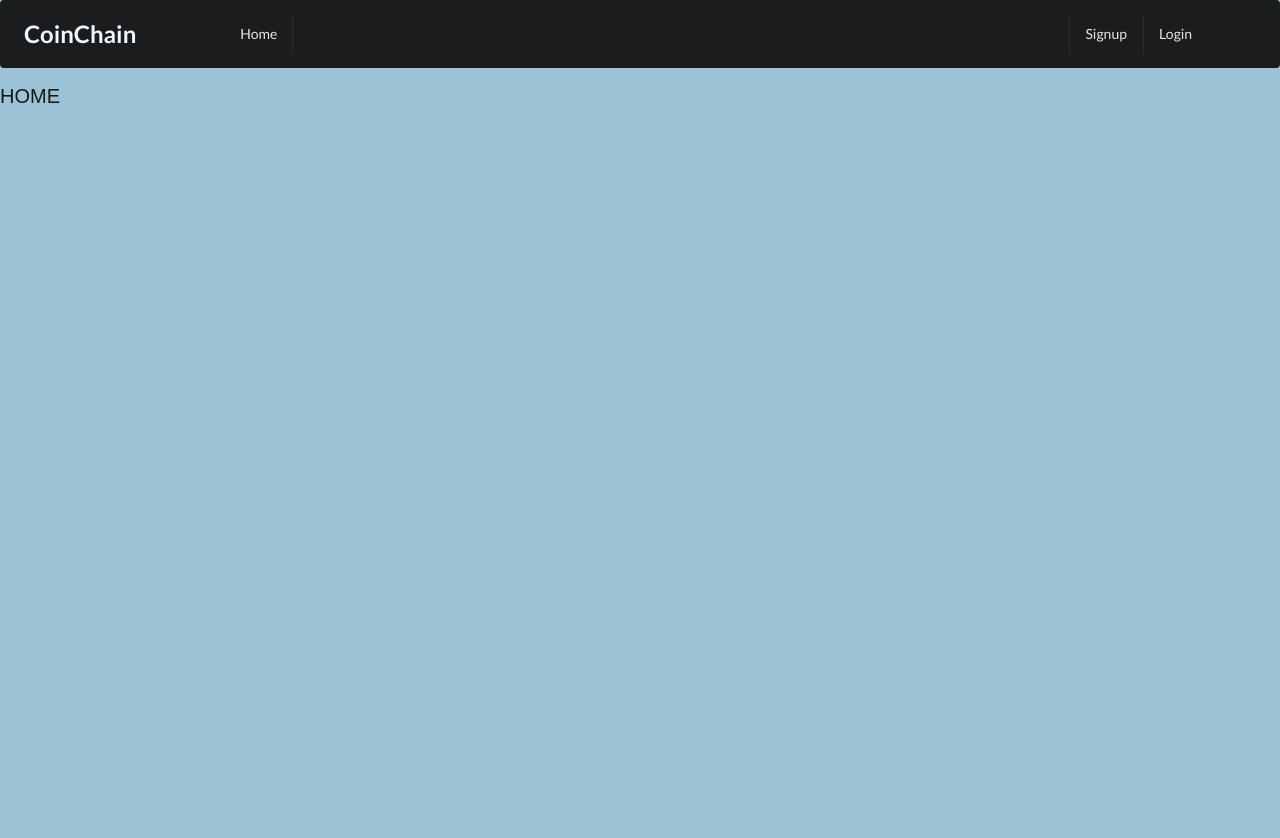
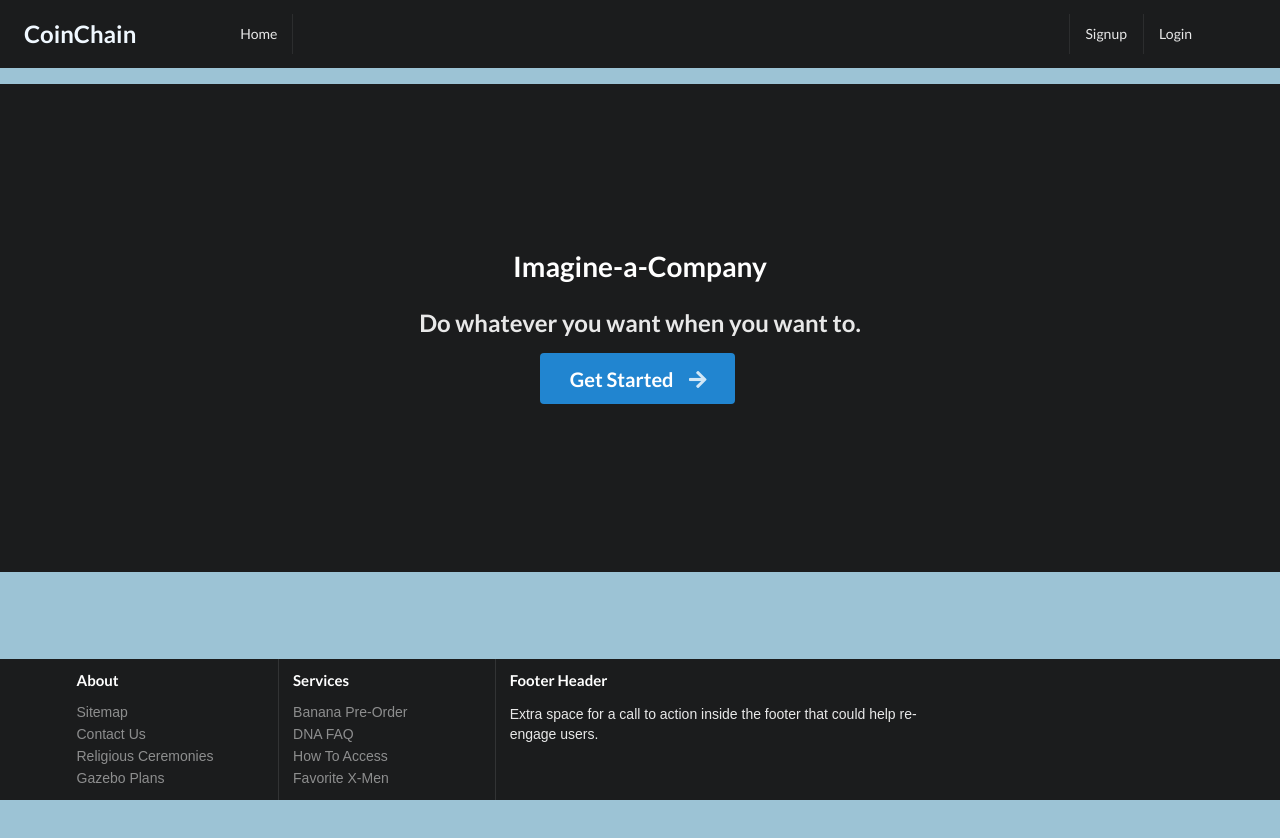
Before and after one commit to furqancodes/coinchain, a React (Create React App) app: page / in a window 1280 px wide. Shown: the top 838 px of the page. Before the commit the page ends 800 px from the top, so only its background shows below. Built offline with nearby package versions, Linux system fonts and the light colour scheme.

Commit message:
show errors

```diff
--- a/src/components/App.jsx
+++ b/src/components/App.jsx
@@ -9,6 +9,7 @@ import Profile from "./User/Profile";
 import Beneficiary from "./User/Beneficiary";
 import Transactions from "./User/Transactions";
 import CreateTransaction from "./User/CreateTransaction";
+import Footer from "./Footer";
 // import Logout from "./Logout";
 
 import {
@@ -38,15 +39,17 @@ const App = () => {
       setData(response.data.user);
       console.log(response);
     } catch (error) {
-      console.log(error.response.data);
-      if (error.response.data) {
-        setError("Email Already exists");
-        setData("");
-      } else {
-        console.log(error.response);
-        setError(error.response.data.message);
-        setData("");
-      }
+      console.log(error.response);
+      setError(error.response.data.Error);
+      setData("");
+      // if (error.response.data) {
+      //   setError("Email Already exists");
+      //   setData("");
+      // } else {
+      //   console.log(error.response);
+      //   setError(error.response.data.message);
+      //   setData("");
+      // }
     }
   };
   const onlogin = async ({ email, password }) => {
@@ -55,8 +58,8 @@ const App = () => {
         email,
         password,
       });
-      console.log("LOGGED IN");
-      console.log(response.data);
+      // console.log("LOGGED IN");
+      // console.log(response.data);
       setData(response.data.user);
       setToken(response.data.token);
     } catch (error) {
@@ -64,7 +67,7 @@ const App = () => {
       //   setError("Email Already exists");
       //   setData("");
       // } else {
-      setError("some error occurred");
+      setError(error.response.data.Error);
       // }
     }
   };
@@ -114,7 +117,8 @@ const App = () => {
 
       return response;
     } catch (error) {
-      console.log(error);
+      setError(error.response.data);
+      console.log(error.response.data);
     }
 
     // setData(response.data)
@@ -176,8 +180,8 @@ const App = () => {
       console.log(error);
     }
   };
-  const userData = ({ message }) => {
-    if (data && !error && message) {
+  const userData = (message) => {
+    if (data && message) {
       return (
         <div class="ui positive message four wide">
           <i class="close icon"></i>
@@ -187,7 +191,7 @@ const App = () => {
           </p>
         </div>
       );
-    } else if (error) {
+    } else if (error && !message) {
       return (
         <div class="ui negative message four wide">
           <i class="close icon"></i>
@@ -207,6 +211,7 @@ const App = () => {
           setToken={setToken}
           setWallet={setWallet}
           token={token}
+          data={data}
         />
         <Switch>
           <Route path="/" exact component={Home} />
@@ -214,7 +219,12 @@ const App = () => {
             {token ? (
               <Redirect to="/user/profile" />
             ) : (
-              <Login setError={setError} onlogin={onlogin} view={userData} />
+              <Login
+                error={error}
+                setError={setError}
+                onlogin={onlogin}
+                view={userData}
+              />
             )}
           </Route>
           <Route path="/signup">
@@ -222,6 +232,7 @@ const App = () => {
               onformSubmit={onformSubmit}
               view={userData}
               setError={setError}
+              error={error}
             />
           </Route>
           <Route path="/user/profile">
@@ -236,9 +247,11 @@ const App = () => {
               <Redirect to="/" />
             ) : (
               <Beneficiary
+                error={error}
                 data={data}
                 token={token}
                 setData={setData}
+                userData={userData}
                 allUsers={allUsers}
                 setAllUsers={setAllUsers}
                 addBeneficiary={addBeneficiary}
@@ -264,6 +277,7 @@ const App = () => {
           </Route>
           {/* {console.log(transactionData)} */}
         </Switch>
+        <Footer />
       </div>
     </Router>
   );
--- /dev/null
+++ b/src/components/Footer.jsx
@@ -0,0 +1,60 @@
+import React from "react";
+
+const Footer = () => {
+  return (
+    <div
+      class="ui fixed"
+      style={{ width: "100%", position: "fixed", bottom: "0" }}
+    >
+      <div class="ui inverted vertical footer segment">
+        <div class="ui container">
+          <div class="ui stackable inverted divided equal height stackable grid">
+            <div class="three wide column">
+              <h4 class="ui inverted header">About</h4>
+              <div class="ui inverted link list">
+                <a href="#" class="item">
+                  Sitemap
+                </a>
+                <a href="#" class="item">
+                  Contact Us
+                </a>
+                <a href="#" class="item">
+                  Religious Ceremonies
+                </a>
+                <a href="#" class="item">
+                  Gazebo Plans
+                </a>
+              </div>
+            </div>
+            <div class="three wide column">
+              <h4 class="ui inverted header">Services</h4>
+              <div class="ui inverted link list">
+                <a href="#" class="item">
+                  Banana Pre-Order
+                </a>
+                <a href="#" class="item">
+                  DNA FAQ
+                </a>
+                <a href="#" class="item">
+                  How To Access
+                </a>
+                <a href="#" class="item">
+                  Favorite X-Men
+                </a>
+              </div>
+            </div>
+            <div class="seven wide column">
+              <h4 class="ui inverted header">Footer Header</h4>
+              <p>
+                Extra space for a call to action inside the footer that could
+                help re-engage users.
+              </p>
+            </div>
+          </div>
+        </div>
+      </div>
+    </div>
+  );
+};
+
+export default Footer;
--- a/src/components/Home.jsx
+++ b/src/components/Home.jsx
@@ -1,7 +1,25 @@
 import React from "react";
 
 const Home = () => {
-  return <div>HOME</div>;
+  return (
+    <div class="pusher">
+      <div
+        class="ui inverted vertical masthead center aligned segment"
+        style={{ marginTop: "84px", marginBottom: "84px" }}
+      >
+        <div
+          class="ui text container"
+          style={{ paddingBottom: "12%", paddingTop: "12%" }}
+        >
+          <h1 class="ui inverted header">Imagine-a-Company</h1>
+          <h2>Do whatever you want when you want to.</h2>
+          <div class="ui huge primary button">
+            Get Started <i class="right arrow icon"></i>
+          </div>
+        </div>
+      </div>
+    </div>
+  );
 };
 
 export default Home;
--- a/src/components/Nav.jsx
+++ b/src/components/Nav.jsx
@@ -4,7 +4,15 @@ import UserApi from "./Api/UserApi";
 
 import "../css/Navigation.css";
 
-const Nav = ({ login, setError, setData, setToken, setWallet, token }) => {
+const Nav = ({
+  login,
+  setError,
+  setData,
+  setToken,
+  setWallet,
+  token,
+  data,
+}) => {
   const toggle = () => {
     if (!login) {
       return (
@@ -35,17 +43,29 @@ const Nav = ({ login, setError, setData, setToken, setWallet, token }) => {
         //     </ul>
         //   </div>
         // </nav>
-        <nav class="ui inverted menu">
+        <nav class="ui fixed ui inverted menu">
           <div className="logo">
             <h2>CoinChain</h2>
           </div>
           <ul class="nav-links">
             <Link to="/" class="item">
-              <li>Home</li>
+              <li
+                onClick={() => {
+                  setError("");
+                }}
+              >
+                Home
+              </li>
             </Link>
             <div class="right menu">
               <Link to="/signup" class="item">
-                <li>Signup</li>
+                <li
+                  onClick={() => {
+                    setError("");
+                  }}
+                >
+                  Signup
+                </li>
               </Link>
               <Link to="/login" class="item">
                 <li
@@ -109,23 +129,47 @@ const Nav = ({ login, setError, setData, setToken, setWallet, token }) => {
         //     </ul>
         //   </div>
         // </nav>
-        <nav class="ui inverted menu">
+        <nav class="ui fixed ui inverted menu">
           <div className="logo">
             <h2>CoinChain</h2>
           </div>
           <ul class="nav-links">
             <Link to="/" class="item">
-              <li>Home</li>
+              <li
+                onClick={() => {
+                  setError("");
+                }}
+              >
+                Home
+              </li>
             </Link>
             <Link to="/beneficiary" class="item">
-              <li>Beneficiary</li>
+              <li
+                onClick={() => {
+                  setError("");
+                }}
+              >
+                Beneficiary
+              </li>
             </Link>
             <Link to="/transactions" class="item">
-              <li>Transactions</li>
+              <li
+                onClick={() => {
+                  setError("");
+                }}
+              >
+                Transactions
+              </li>
             </Link>
             <div class="right menu">
               <Link to="/user/profile" class="item">
-                <li>Profile</li>
+                <li
+                  onClick={() => {
+                    setError("");
+                  }}
+                >
+                  {data.name}
+                </li>
               </Link>
               <Link to="/" class="item">
                 <li onClick={setNull}>Logout</li>
--- a/src/components/Signup.jsx
+++ b/src/components/Signup.jsx
@@ -19,7 +19,10 @@ const Signup = ({ onformSubmit, view, setError }) => {
     }
   };
   return (
-    <div class="ui container">
+    <div
+      class="ui container"
+      style={{ marginTop: "84px", marginBottom: "84px" }}
+    >
       <div class="ui middle aligned center aligned grid">
         <div class="column">
           <h2 class="ui image header">
@@ -76,7 +79,7 @@ const Signup = ({ onformSubmit, view, setError }) => {
                 Sign Up
               </button>
             </div>
-            {view({ message: "account is created" })}
+            {view("account is created")}
             <div class="ui error message"></div>
           </form>
           <div class="ui message">
--- a/src/components/User/CreateTransaction.jsx
+++ b/src/components/User/CreateTransaction.jsx
@@ -145,7 +145,11 @@ const CreateTransaction = ({
       );
     }
   };
-  return <div>{conditionalRendering()}</div>;
+  return (
+    <div style={{ marginTop: "84px", marginBottom: "84px" }}>
+      {conditionalRendering()}
+    </div>
+  );
 };
 
 export default CreateTransaction;
--- a/src/components/User/Profile.jsx
+++ b/src/components/User/Profile.jsx
@@ -9,7 +9,10 @@ const Profile = ({ data, userProfile, wallet }) => {
     userProfile();
   }, []);
   return (
-    <div class="h ui container top-10">
+    <div
+      class="h ui container top-10"
+      style={{ marginTop: "84px", marginBottom: "84px" }}
+    >
       <div class="h ui middle aligned center aligned grid">
         <div class="ui card h">
           <div class="content">
```
Also changed, not shown: src/components/Login.jsx (+6 -3 lines), src/components/User/Beneficiary.jsx (+12 -1 lines), src/components/User/Transactions.jsx (+16 -3 lines).
